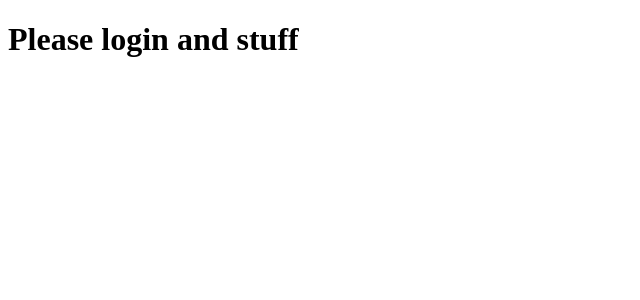
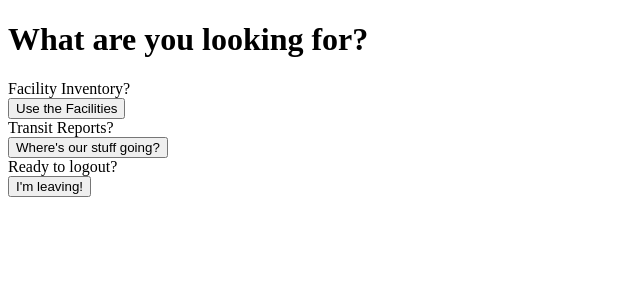
Before and after one commit to FidgetYou/CIS322, a Python web app: template flask/templates/report_filter.html in a window 1280 px wide. Shown: the top 300 px of the page, without its empty margins (0-640 px from the left). Run offline with Jinja, Linux system fonts and the light colour scheme; the template is opened without the code that fills it, so the values that code supplies are empty.

Commit message:
Added some more buttons

```diff
--- a/flask/app.py
+++ b/flask/app.py
@@ -28,11 +28,11 @@ def report_filter():
     return render_template('report_filter.html')
 
 @app.route('/report_facility')
-def facilityInventory():
+def report_facility():
     return render_template('report_facility.html')
 
 @app.route('/report_transit')
-def InTransit():
+def report_transit():
     return render_template('report_transit.html')
 
 
--- a/flask/templates/report_facility.html
+++ b/flask/templates/report_facility.html
@@ -1,5 +1,5 @@
 <!DOCTYPE html>
 <html>
 	<head><title>OSNAP Login</title></head>
-	<body><h1>Please login and stuff</h1></body>
+	<body><h1>Report Facilites Page</h1></body>
 </html>
--- a/flask/templates/report_filter.html
+++ b/flask/templates/report_filter.html
@@ -1,5 +1,44 @@
 <!DOCTYPE html>
 <html>
-	<head><title>OSNAP Login</title></head>
-	<body><h1>Please login and stuff</h1></body>
+	<head><title>OSNAP Reports</title></head>
+	<body><h1>What are you looking for?</h1>
+
+
+	<div class ="input-group" style="width:340px">
+		<label> Facility Inventory? </br> </label>
+
+
+		<form action = "{{url_for('report_facility')}}">
+			<input type = "Submit" value = "Use the Facilities">
+		</form>
+
+
+	</div>
+
+
+	<div class ="input-group" style="width:340px">
+		<label> Transit Reports? </br> </label>
+
+
+		<form action = "{{url_for('report_transit')}}">
+			<input type = "Submit" value = "Where's our stuff going?">
+		</form>
+
+
+	</div>
+
+
+	<div class ="input-group" style="width:340px">
+		<label> Ready to logout? </br> </label>
+
+
+		<form action = "{{url_for('logout')}}">
+			<input type = "Submit" value = "I'm leaving!">
+		</form>
+
+
+	</div>
+
+
+</body>
 </html>
--- a/flask/templates/report_transit.html
+++ b/flask/templates/report_transit.html
@@ -1,5 +1,5 @@
 <!DOCTYPE html>
 <html>
 	<head><title>OSNAP Login</title></head>
-	<body><h1>Please login and stuff</h1></body>
+	<body><h1>Transit page</h1></body>
 </html>
```
Also changed, not shown: 1 other file.
